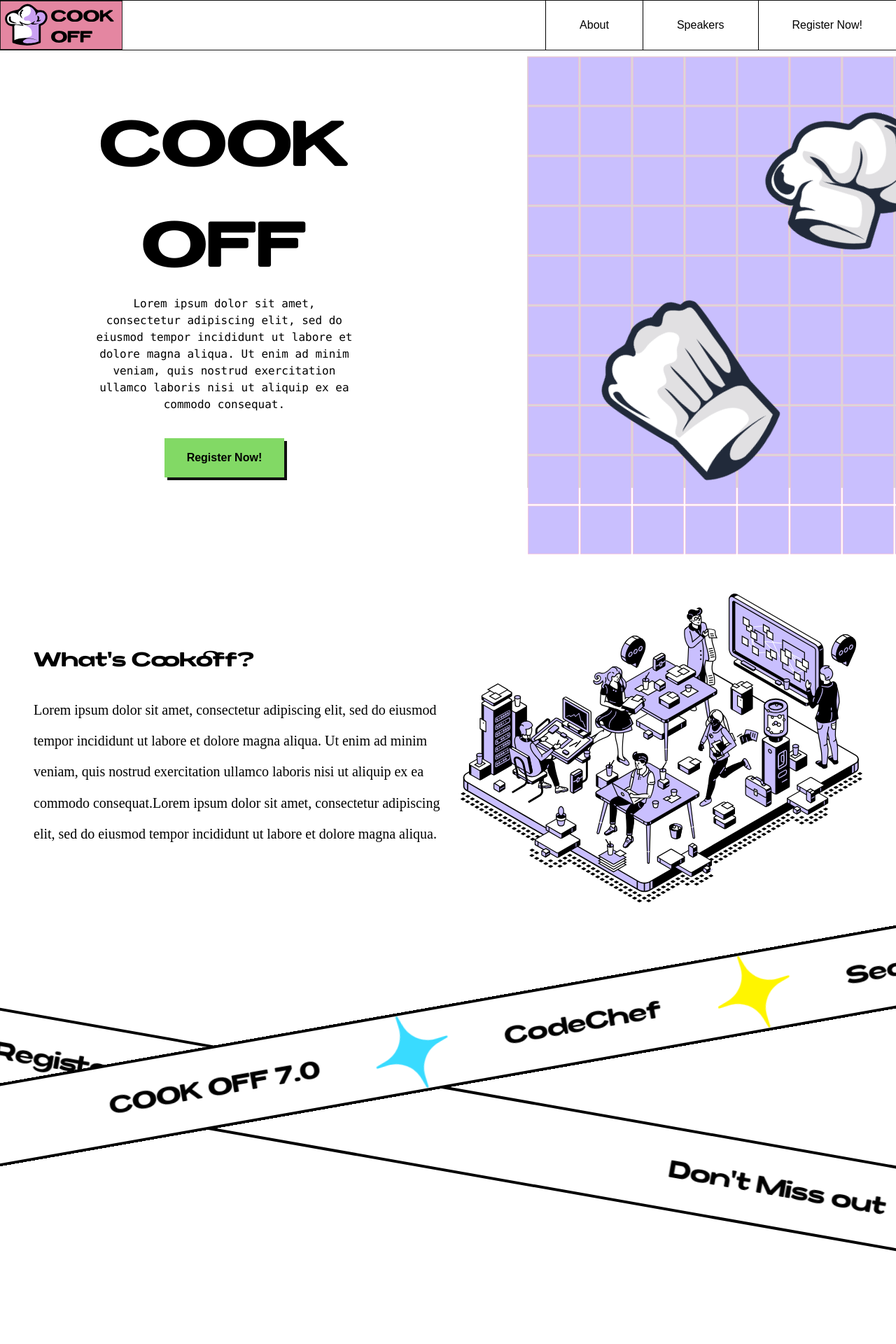
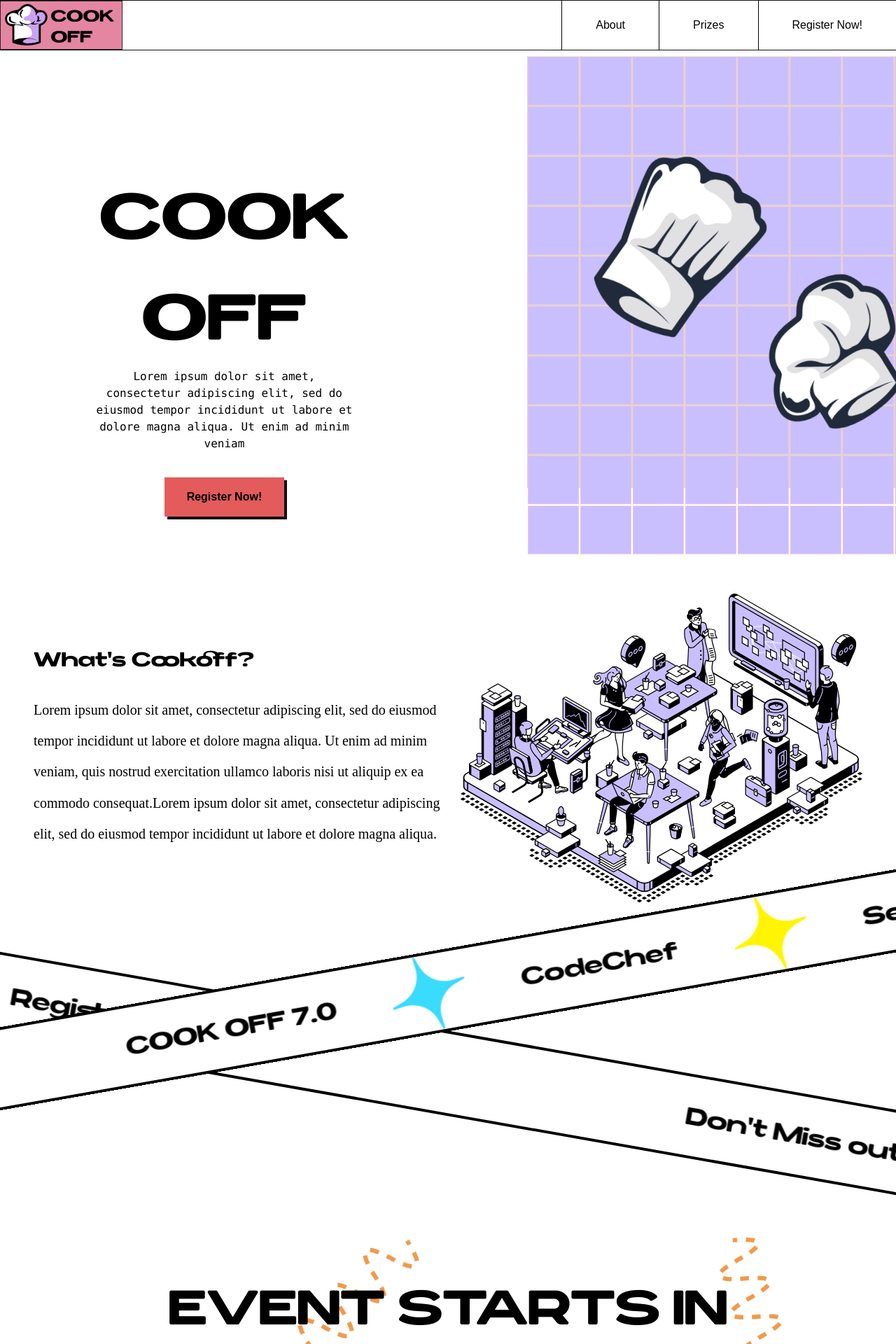
Before and after one commit to CodeChefVIT/COOK-OFF-7.0-landing, a React (Create React App) app in the folder frontend/: page / in a window 1280 px wide. Shown: the top 1920 px of the page at 70% size. Built offline with nearby package versions, Linux system fonts and the light colour scheme.

Commit message:
fix: nav bar

```diff
--- a/frontend/src/Components/Accordion/Accordion.js
+++ b/frontend/src/Components/Accordion/Accordion.js
@@ -50,7 +50,7 @@ export default function CustomizedAccordions() {
   };
 
   return (
-    <div className="p-5 md:p-20 lg:p-20">
+    <div className="p-5 md:p-20 lg:p-20" id="faqs">
       <h1 className="font-mudclaw text-center text-6xl pb-10">
         Here are some FAQs
       </h1>
--- a/frontend/src/Components/Banner/Banner.js
+++ b/frontend/src/Components/Banner/Banner.js
@@ -8,7 +8,7 @@ import b4 from "./../../Images/b4.svg";
 
 const Banner = () => {
   return (
-    <div className="py-36">
+    <div className="md:py-16 lg:py-16">
       <div className="flex flex-row border-4 border-black  justify-between items-center my-4 rotate-[10deg] w-[300vw] -translate-x-[40rem] md:-translate-x-[100rem] lg:-translate-x-[100rem] bg-white">
         <Marquee gradient={false} speed={200}>
           <h1 className="font-mudclaw text-4xl px-20">Don't Miss out</h1>
--- a/frontend/src/Components/EventSection/EventSection.js
+++ b/frontend/src/Components/EventSection/EventSection.js
@@ -26,21 +26,21 @@ const EventSection = () => {
             <div className={styles.box1}>
               <h1>{days}</h1>
             </div>
-            <h1>Days</h1>
+            <h1 className="font-semibold">Days</h1>
           </div>
 
           <div className={styles.box_sub_container}>
             <div className={styles.box2}>
               <h1>{hours}</h1>
             </div>
-            <h1>Hours</h1>
+            <h1 className="font-semibold">Hours</h1>
           </div>
 
           <div className={styles.box_sub_container}>
             <div className={styles.box3}>
               <h1>{minutes}</h1>
             </div>
-            <h1>Minutes</h1>
+            <h1 className="font-semibold">Minutes</h1>
           </div>
         </div>
 
--- a/frontend/src/Components/Footer/Footer.js
+++ b/frontend/src/Components/Footer/Footer.js
@@ -53,7 +53,7 @@ const Footer = () => {
               <a href="#about">About</a>
               <a href="#timer">Timer</a>
               <a href="#speakers">Prizes</a>
-              <a href="#speakers">FAQs</a>
+              <a href="#faqs">FAQs</a>
               <a href="/">Register</a>
             </li>
           </ul>
--- a/frontend/src/Components/Hero/Hero.js
+++ b/frontend/src/Components/Hero/Hero.js
@@ -11,16 +11,15 @@ import { motion } from "framer-motion";
 const Landing = () => {
   return (
     <div className={styles.main_container} id="Hero">
-      <div>
       <nav className={styles.navbar_container}>
-          <img src={CookOff} alt="TechTalksLogo" />
+        <img src={CookOff} alt="CookOffLogo" />
         <div className={styles.navbar_list_container}>
           <ul>
             <li>
               <a href="#about">About</a>
             </li>
             <li>
-                <a href="#speakers">Speakers</a>
+              <a href="#speakers">Prizes</a>
             </li>
             <li className={styles.Watch_now}>
               <a href="/">Register Now!</a>
@@ -28,17 +27,16 @@ const Landing = () => {
           </ul>
         </div>
       </nav>
-      </div>
-      <div className="flex flex-row items-center h-[100vh] -translate-y-16">
+
+      <div className="flex flex-row items-center h-[100vh] z-20">
         <div className={styles.container}>
           <div className={styles.content_container}>
             <div className={styles.title_heading_container}>
-              <h1 className="translate-x-14">COOK OFF</h1>
+              <h1 className="translate-x-14 pt-8">COOK OFF</h1>
               <p className="translate-x-14 font-mono">
                 Lorem ipsum dolor sit amet, consectetur adipiscing elit, sed do
                 eiusmod tempor incididunt ut labore et dolore magna aliqua. Ut
-                enim ad minim veniam, quis nostrud exercitation ullamco laboris
-                nisi ut aliquip ex ea commodo consequat.{" "}
+                enim ad minim veniam
               </p>
             </div>
             <div className="translate-x-14">
@@ -62,17 +60,17 @@ const Landing = () => {
             <img
               src={HeroImage}
               alt="HeroImage"
-              className="h-[90vh] translate-y-7 translate-x-56 z-10"
+              className="h-[90vh] -translate-y-9 translate-x-56 z-10"
             />
             <motion.img
               src={Hat1}
-              className="hidden md:block lg:block w-64 z-30 -translate-x-96 -translate-y-44"
+              className="hidden md:block lg:block w-64 z-30 h-96 -translate-x-96 -translate-y-44"
               animate={{
                 x: [-220, -196],
-                y: [-140, -160],
+                y: [300, -50, 300],
                 rotate: [0, -30, 30, 0],
                 transition: {
-                  duration: 2,
+                  duration: 3,
                   repeat: Infinity,
                   repeatType: "reverse",
                 },
@@ -81,13 +79,13 @@ const Landing = () => {
             />
             <motion.img
               src={Hat2}
-              className="hidden md:block lg:block w-64 z-30 -translate-x-[32rem] translate-y-52"
+              className="hidden md:block lg:block w-64 h-96 z-30 -translate-x-[32rem] translate-y-52"
               animate={{
-                x: [-600, -700],
-                y: [140, 160],
-                rotate: [0, 60, -60, 0],
+                x: [-700, -700],
+                y: [-50, 300, -50],
+                rotate: [0, 30, -30, 0],
                 transition: {
-                  duration: 2,
+                  duration: 3,
                   repeat: Infinity,
                   repeatType: "reverse",
                 },
--- a/frontend/src/Components/Hero/Hero.module.css
+++ b/frontend/src/Components/Hero/Hero.module.css
@@ -11,7 +11,7 @@
   background: no-repeat;
   height: 100vh;
   width: 100vw;
-  z-index: -2;
+  z-index: -20;
 }
 
 .navbar_container {
@@ -38,7 +38,6 @@
 
 .navbar_list_container > ul {
   display: flex;
-  text-decoration: none;
   list-style: none;
   align-items: center;
   height: 100%;
@@ -56,7 +55,6 @@
 }
 
 .navbar_list_container > ul > li > a {
-  text-decoration: none;
   align-self: center;
   color: black;
 }
@@ -91,41 +89,10 @@
   padding: 1em 2em;
   box-shadow: 4px 4px 0px #111;
   border-radius: 0;
-  background-color: #82d965;
+  background-color: #e35b5b;
   font-weight: 800;
 }
 
-.hero_button1 {
-  width: fit-content;
-  padding: 1em 2em;
-  box-shadow: 4px 4px 0px #111;
-  border-radius: 0;
-  background-color: #fdff7c;
-  font-weight: 800;
-  display: flex;
-  align-items: center;
-}
-
-.hero_button2 {
-  width: fit-content;
-  padding: 1em 2em;
-  box-shadow: 4px 4px 0px #111;
-  border-radius: 0;
-  background-color: #82d965;
-  font-weight: 800;
-  display: flex;
-  align-items: center;
-}
-.hero_button3 {
-  width: fit-content;
-  padding: 1em 2em;
-  box-shadow: 4px 4px 0px #111;
-  border-radius: 0;
-  background-color: #e35b5b;
-  font-weight: 800;
-  display: flex;
-  align-items: center;
-}
 .title_heading_container {
   display: flex;
   flex-direction: column;
--- a/frontend/src/index.css
+++ b/frontend/src/index.css
@@ -6,8 +6,6 @@
   margin: 0;
   padding: 0;
   box-sizing: border-box;
-  list-style: none;
-  text-decoration: none;
   font-family: "Sora", sans-serif;
 }
 
```
Lines whose indentation alone changed are shown as unchanged.
